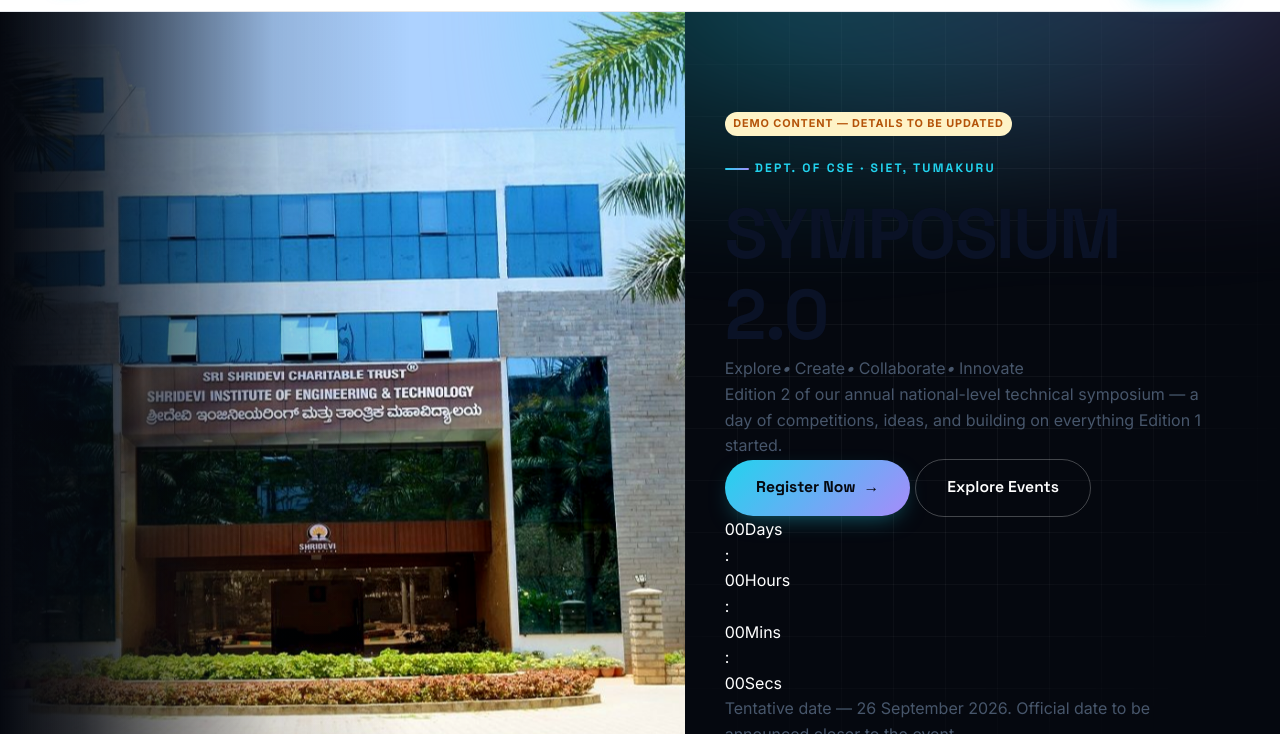
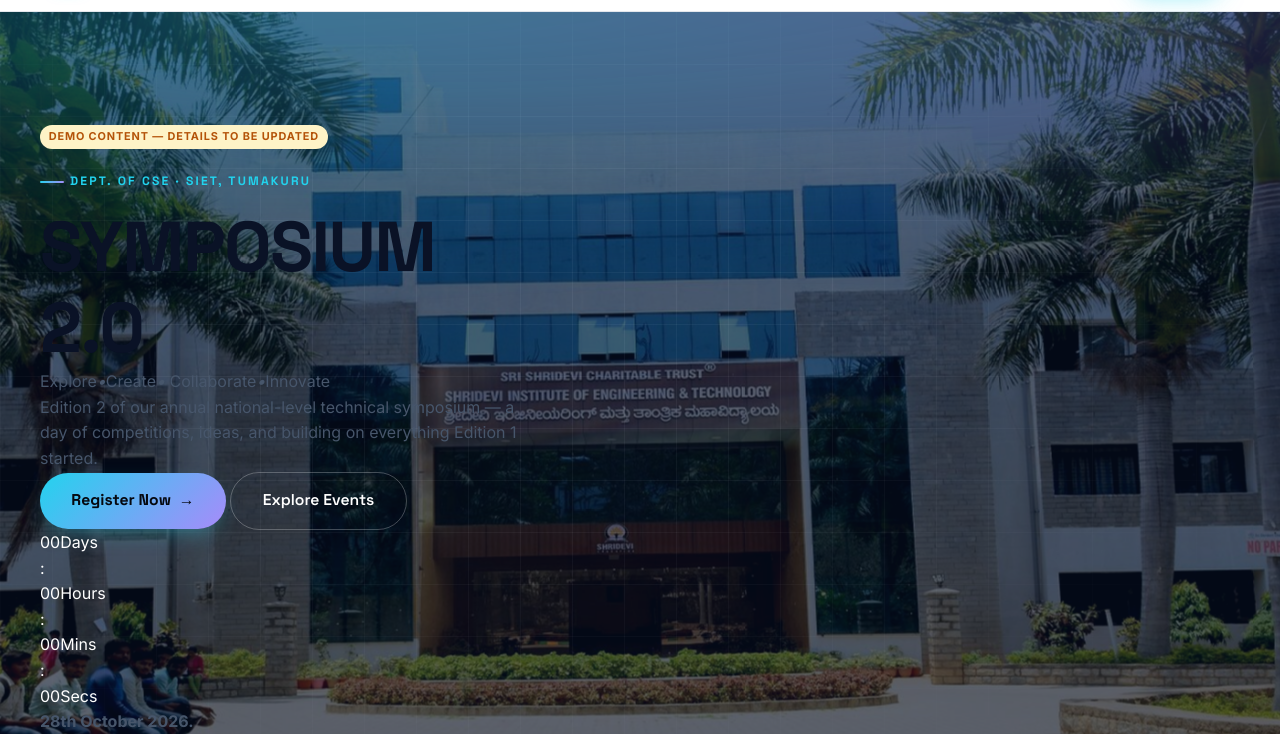
Before and after one commit to gnanun/Symposium, a website: page 01-frontend/index.html in a window 1280 px wide. Shown: the part 66-800 px from the top of the page. Drawn offline with Linux system fonts and the light colour scheme; no server answers.

Commit message:
Update index.html

```diff
--- a/01-frontend/index.html
+++ b/01-frontend/index.html
@@ -70,19 +70,36 @@
   </nav>
 </header>
 
-<section class="hero hero-background">
-    <div class="hero-photo">
-        <img src="assets/img/college-hero.jpg" alt="SIET campus" class="hero-photo-img">
-        <div class="hero-photo-tint" aria-hidden="true"></div>
+<section class="hero hero-split"
+    style="position:relative; display:block; min-height:100vh; width:100%; overflow:hidden;">
+
+    <!-- Background Photo -->
+    <div class="hero-photo"
+        style="position:absolute; inset:0; width:100%; height:100%; z-index:0;">
+
+        <img src="assets/img/college-hero.jpg"
+            alt="SIET campus"
+            class="hero-photo-img"
+            style="position:absolute; inset:0; width:100%; height:100%; object-fit:cover; object-position:center;">
+
+        <div class="hero-photo-tint"
+            aria-hidden="true"
+            style="position:absolute; inset:0; background:rgba(5,15,35,0.65);">
+        </div>
     </div>
 
-    <div class="hero-content">
+    <!-- Content in Front -->
+    <div class="hero-content"
+        style="position:relative; z-index:2; width:100%; min-height:100vh; background:transparent;">
+
         <div class="hero-bg-grid" aria-hidden="true"></div>
         <div class="hero-glow" aria-hidden="true"></div>
 
-        <div class="container hero-inner hero-inner-left">
+        <div class="container hero-inner hero-inner-left"
+            style="position:relative; z-index:3;">
 
             <div class="demo-flag">Demo content — details to be updated</div>
+
             <div class="eyebrow">Dept. of CSE · SIET, Tumakuru</div>
 
             <h1 class="hero-title">
@@ -91,10 +108,8 @@
             </h1>
 
             <p class="hero-tagline">
-                <span>Explore</span><i>•</i>
-                <span>Create</span><i>•</i>
-                <span>Collaborate</span><i>•</i>
-                <span>Innovate</span>
+                <span>Explore</span><i>•</i><span>Create</span><i>•</i>
+                <span>Collaborate</span><i>•</i><span>Innovate</span>
             </p>
 
             <p class="hero-sub">
@@ -122,12 +137,13 @@
             </div>
 
             <p class="tentative-note">
-                Tentative date — 26 September 2026. Official date to be announced closer to the event.
+                <b>28th October 2026.</b>
             </p>
 
         </div>
     </div>
 </section>
+
   <!-- ================= STATS ================= -->
 <section class="section-tight">
   <div class="container">
```
